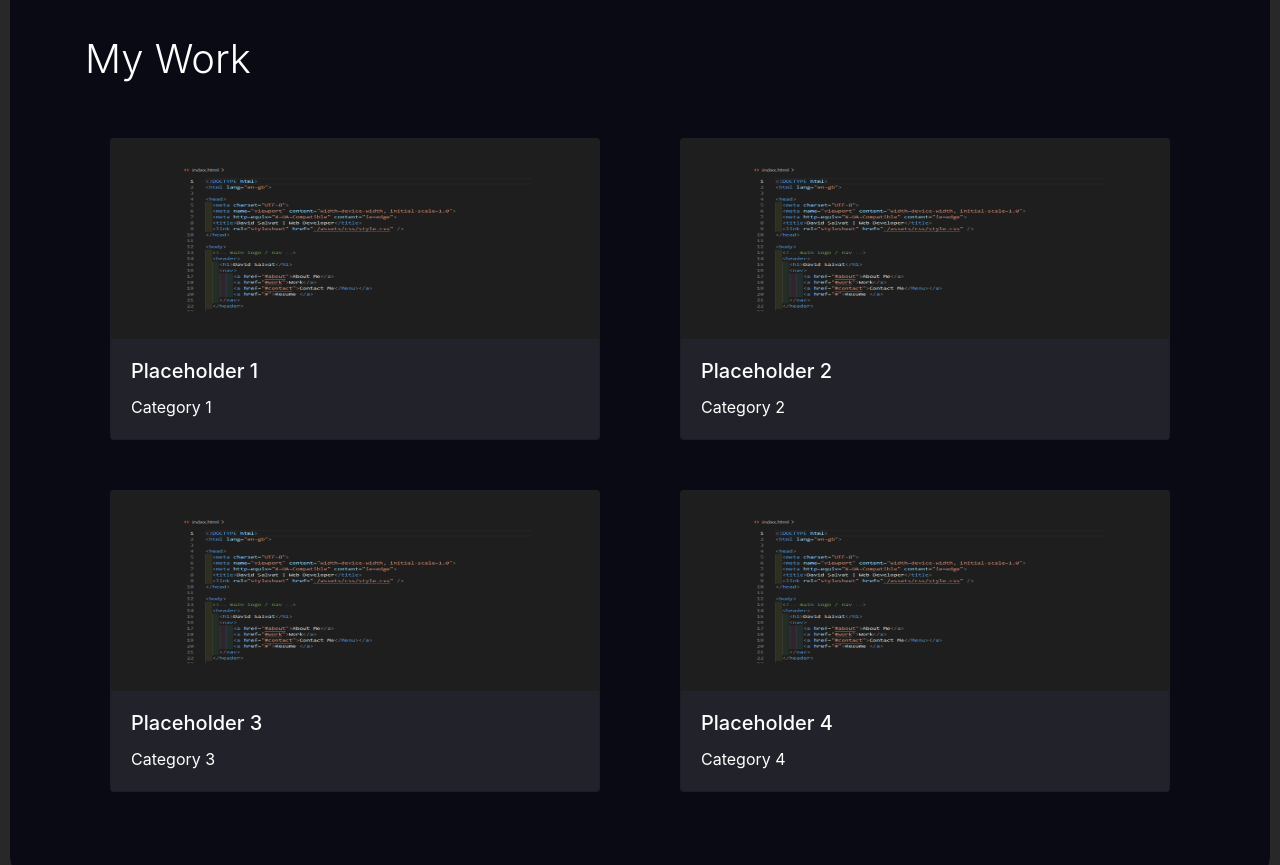
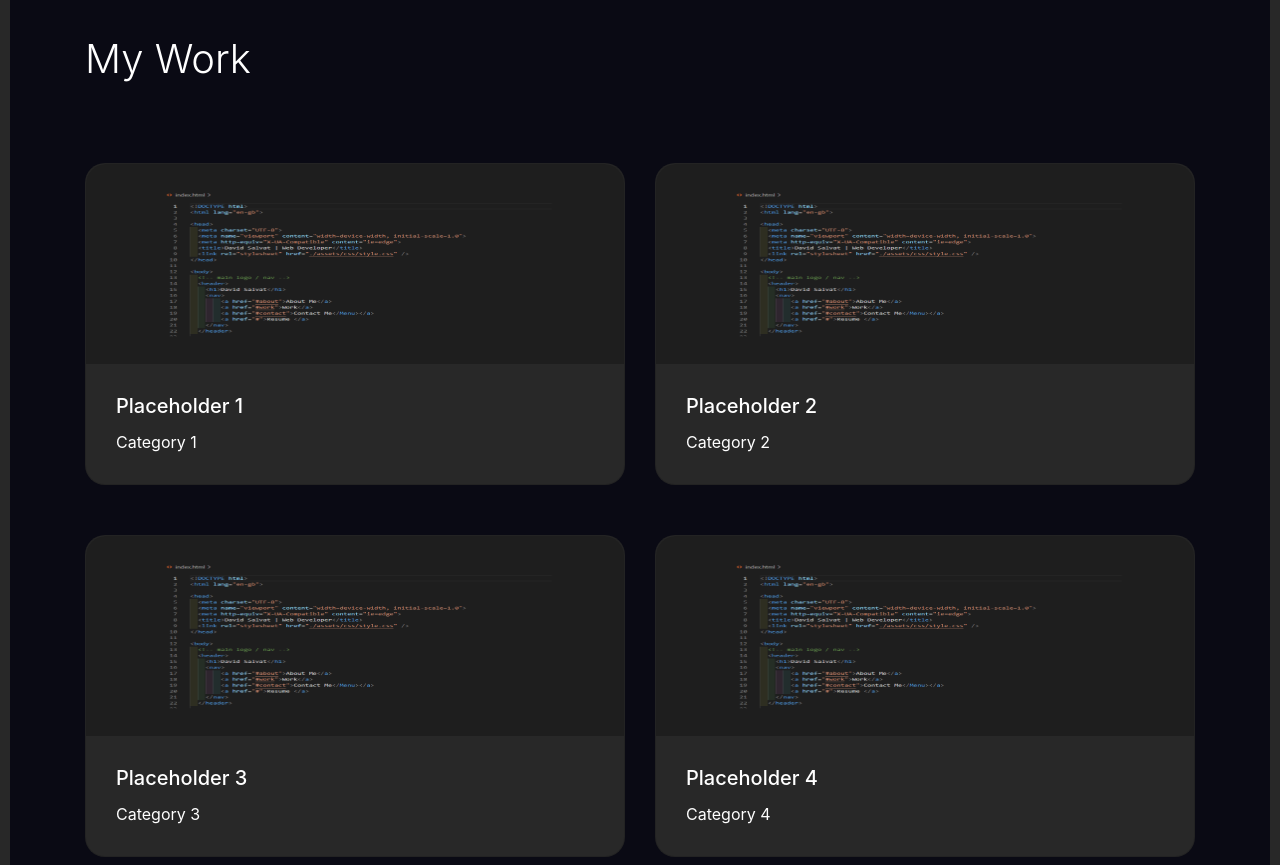
Before and after one commit to dalvat/my-portfolio-bootstrap, a plain HTML site: page index.html in a window 1280 px wide. Shown: the part 920-1785 px from the top of the page. Drawn offline with nearby package versions, Linux system fonts and the light colour scheme.

Commit message:
further refinements

```diff
--- a/assets/css/style.css
+++ b/assets/css/style.css
@@ -95,8 +95,23 @@ body {
 }
 
 .card {
-    background-color: rgba(255, 255, 255, 0.1);
-    margin: 25px;
+    background-color: rgb(40, 40, 40);
+    margin-top: 50px;
+    border-radius: 20px;
+    color: white;
+}
+
+.card:hover {
+    box-shadow: 0 0 15px rgba(40, 40, 80, 1);
+}
+
+.card img {
+    border-top-left-radius: 20px;
+    border-top-right-radius: 20px;
+}
+
+.card-body {
+    padding: 30px;
 }
 
 #contact {
--- a/index.html
+++ b/index.html
@@ -13,7 +13,7 @@
 
     <!-- Navbar Section -->
     <nav class="navbar navbar-expand-lg navbar-light bg-light">
-        <a class="navbar-brand col-md-6 col-sm-10" href="index.html">
+        <a class="navbar-brand col-md-6 col-sm-8" href="index.html">
             <div class="row">
                 <img src="./assets/images/Avatar.png" width="30" height="30" class="d-inline-block align-top" alt="">
                 <h1 class="nameTitle display-4">David Salvat</h1>
@@ -22,7 +22,7 @@
         <button class="navbar-toggler" type="button" data-toggle="collapse" data-target="#navbarNav" aria-controls="navbarNav" aria-expanded="false" aria-label="Toggle navigation">
             <span class="navbar-toggler-icon"></span>
         </button>
-        <div class="collapse navbar-collapse col-md-6 col-sm-2 justify-content-end" id="navbarNav">
+        <div class="collapse navbar-collapse col-md-6 col-sm-4 justify-content-end" id="navbarNav">
             <ul class="navbar-nav">
                 <li class="nav-item">
                     <a class="nav-link" href="#about">About Me</a>
@@ -65,7 +65,7 @@
                 <!-- Card 1 -->
                 <div class="cardContainer col-lg-6 col-md-6 col-sm-12">
                     <div class="card">
-                        <img src="./assets/images/html.png" class="card-img-top" alt="...">
+                        <a href="#"><img src="./assets/images/html.png" class="card-img-top" alt="..."></a>
                         <div class="card-body">
                             <h5 class="card-title">Placeholder 1</h5>
                             <p class="card-text">Category 1</p>
@@ -76,7 +76,7 @@
                 <!-- Card 2 -->
                 <div class="cardContainer col-lg-6 col-md-6 col-sm-12">
                     <div class="card">
-                        <img src="./assets/images/html.png" class="card-img-top" alt="...">
+                        <a href="#"><img src="./assets/images/html.png" class="card-img-top" alt="..."></a>
                         <div class="card-body">
                             <h5 class="card-title">Placeholder 2</h5>
                             <p class="card-text">Category 2</p>
@@ -86,7 +86,7 @@
                 <!-- Card 3 -->
                 <div class="cardContainer col-lg-6 col-md-6 col-sm-12">
                     <div class="card">
-                        <img src="./assets/images/html.png" class="card-img-top" alt="...">
+                        <a href="#"><img src="./assets/images/html.png" class="card-img-top" alt="..."></a>
                         <div class="card-body">
                             <h5 class="card-title">Placeholder 3</h5>
                             <p class="card-text">Category 3</p>
@@ -96,7 +96,7 @@
                 <!-- Card 4 -->
                 <div class="cardContainer col-lg-6 col-md-6 col-sm-12">
                     <div class="card">
-                        <img src="./assets/images/html.png" class="card-img-top" alt="...">
+                        <a href="#"><img src="./assets/images/html.png" class="card-img-top" alt="..."></a>
                         <div class="card-body">
                             <h5 class="card-title">Placeholder 4</h5>
                             <p class="card-text">Category 4</p>
```
